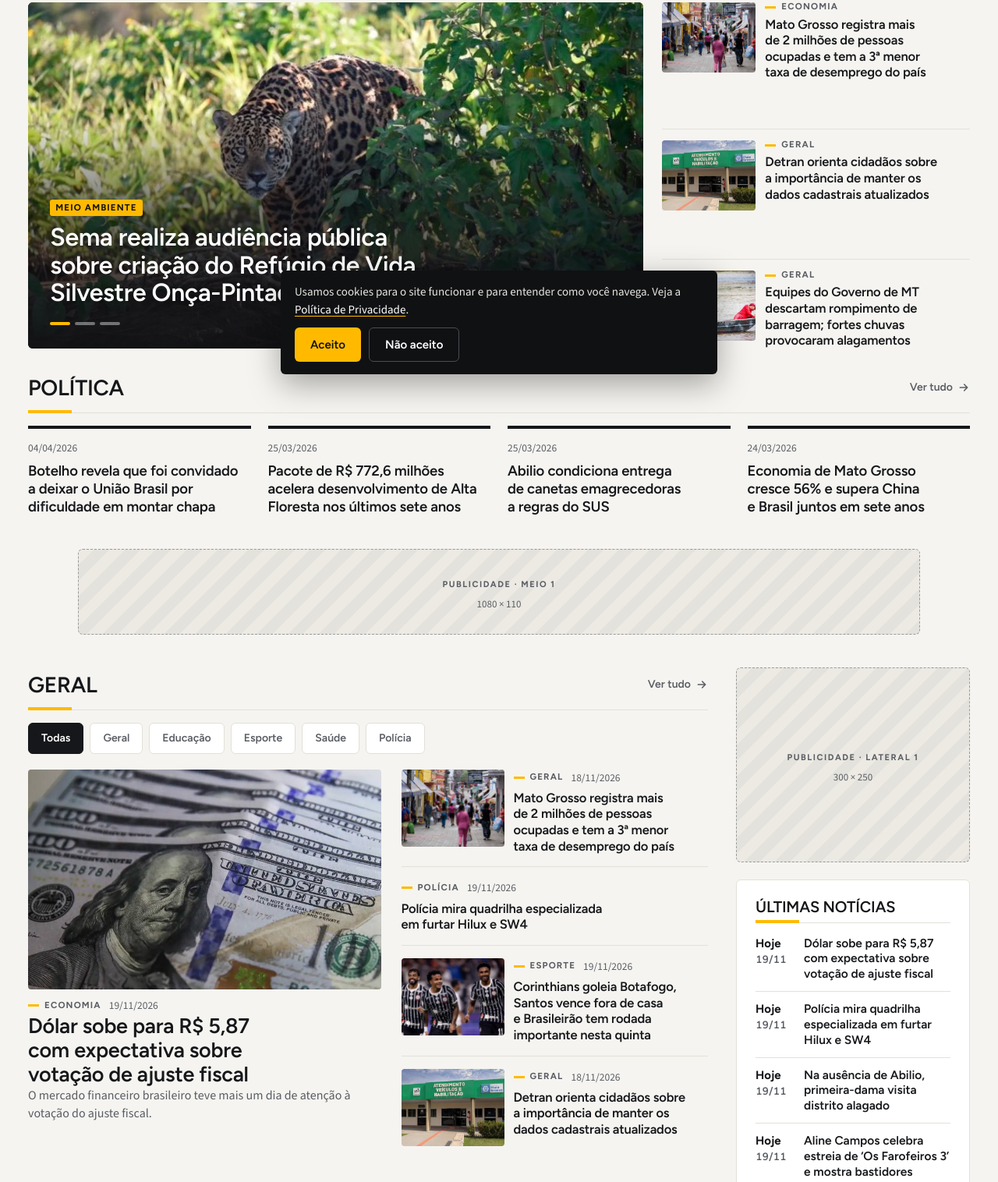
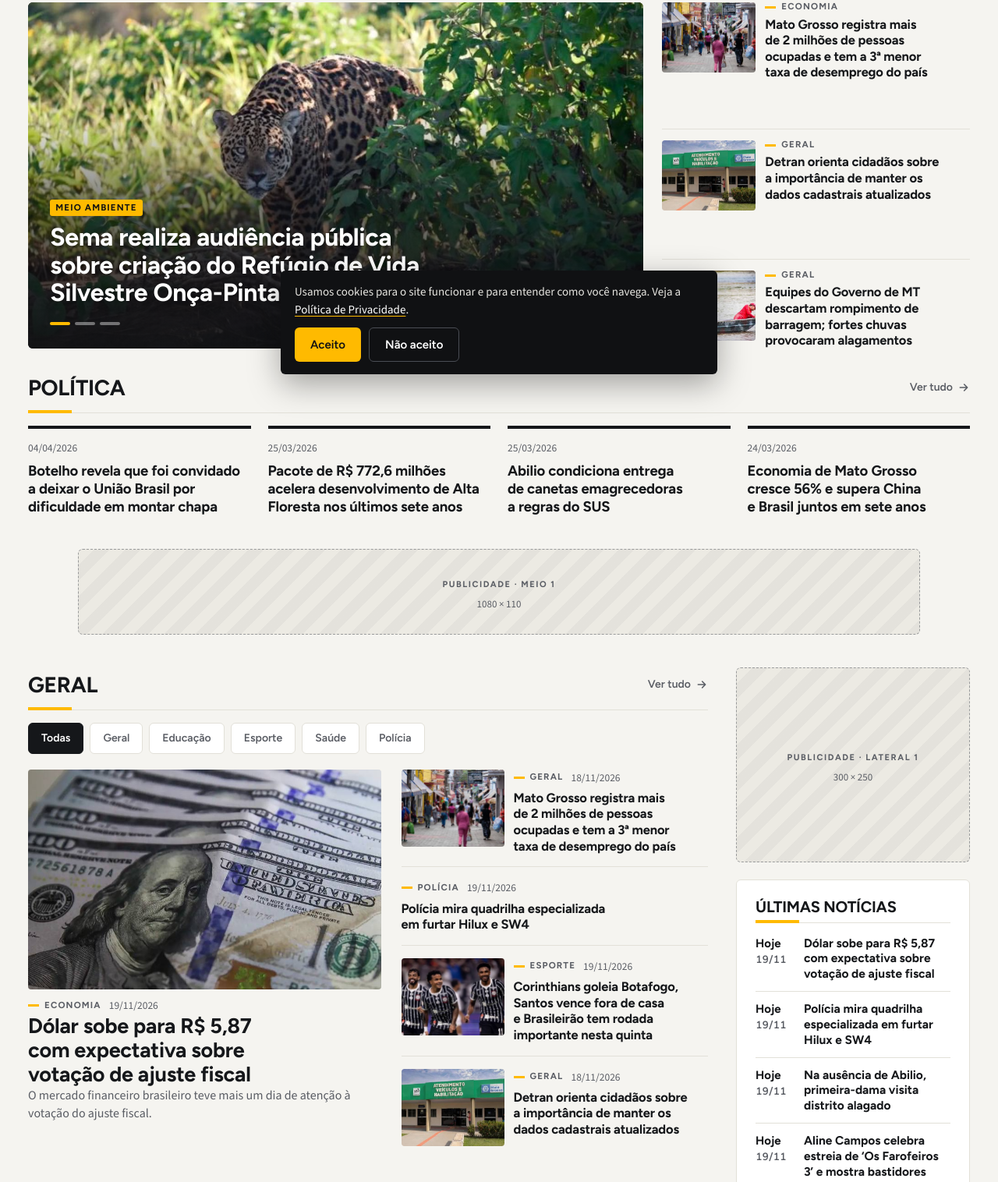
Before and after one commit to luizpodecrer-ship-it/canalmt, a plain HTML site: page index.html in a window 1280 px wide. Shown: the part 308-1824 px from the top of the page at 78% size. Drawn offline with nearby package versions, Linux system fonts and the light colour scheme.

Commit message:
Títulos das notícias e das seções um pouco mais fortes (Figtree 700)
Co-Authored-By: Claude Fable 5.2 <noreply@anthropic.com>
Claude-Session: https://claude.ai/code/session_013Hzvk1Y8p3cSm3bhx2aWGk

```diff
--- a/css/style.css
+++ b/css/style.css
@@ -216,7 +216,7 @@ h1, h2, h3, h4 { font-family: var(--f-titulo); text-wrap: balance; }
 .card { position: relative; display: flex; flex-direction: column; gap: 10px; }
 .card__foto { position: relative; overflow: hidden; border-radius: var(--raio); background: var(--anuncio); aspect-ratio: 16 / 10; }
 .card__foto img { width: 100%; height: 100%; object-fit: cover; transition: transform .5s cubic-bezier(.2, .8, .2, 1); }
-.card__titulo { font-weight: 600; font-size: 18px; line-height: 1.25; letter-spacing: -.01em; }
+.card__titulo { font-weight: 700; font-size: 18px; line-height: 1.25; letter-spacing: -.01em; }
 .card__titulo a::after { content: ""; position: absolute; inset: 0; z-index: 1; }   /* o cartão inteiro é clicável */
 .card__titulo a { background: linear-gradient(var(--amarelo), var(--amarelo)) 0 100% / 0 2px no-repeat; transition: background-size .3s; }
 .card__resumo { color: var(--suave); font-size: 16px; line-height: 1.45; }
@@ -247,7 +247,7 @@ h1, h2, h3, h4 { font-family: var(--f-titulo); text-wrap: balance; }
 .secao { padding-block: 22px; }
 .secao__topo { display: flex; align-items: center; justify-content: space-between; gap: 12px; margin-bottom: 16px; padding-bottom: 10px; border-bottom: 1px solid var(--linha); position: relative; }
 .secao__topo::after { content: ""; position: absolute; left: 0; bottom: -1px; width: 56px; height: 4px; background: var(--amarelo); }
-.secao__titulo { font-weight: 600; font-size: 24px; line-height: 1; letter-spacing: -.01em; text-transform: uppercase; }
+.secao__titulo { font-weight: 700; font-size: 24px; line-height: 1; letter-spacing: -.01em; text-transform: uppercase; }
 .secao__mais { flex: none; display: inline-flex; align-items: center; gap: 6px; min-height: 44px; font: 600 14px/1 var(--f-titulo); color: var(--suave); }
 .secao__mais svg { width: 16px; height: 16px; fill: none; stroke: currentColor; stroke-width: 2.4; stroke-linecap: round; stroke-linejoin: round; transition: transform .2s; }
 .secao__mais:hover { color: var(--texto); }
@@ -268,7 +268,7 @@ h1, h2, h3, h4 { font-family: var(--f-titulo); text-wrap: balance; }
 .slide img { position: absolute; inset: 0; width: 100%; height: 100%; object-fit: cover; }
 .slide::after { content: ""; position: absolute; inset: 0; background: linear-gradient(180deg, rgba(16, 17, 19, 0) 30%, rgba(16, 17, 19, .55) 58%, rgba(16, 17, 19, .94) 100%); }
 .slide__texto { position: absolute; inset: auto 0 0 0; z-index: 2; padding: 18px var(--borda) 46px; display: flex; flex-direction: column; align-items: flex-start; gap: 10px; }
-.slide__titulo { font-weight: 600; font-size: clamp(23px, 6.2vw, 30px); line-height: 1.1; letter-spacing: -.012em; text-shadow: 0 1px 12px rgba(0, 0, 0, .4); }
+.slide__titulo { font-weight: 700; font-size: clamp(23px, 6.2vw, 30px); line-height: 1.1; letter-spacing: -.012em; text-shadow: 0 1px 12px rgba(0, 0, 0, .4); }
 .slide__titulo a::after { content: ""; position: absolute; inset: -400px 0 0 0; }
 .slide__resumo { display: none; color: #dddcd7; max-width: 60ch; }
 .destaque__pontos { position: absolute; left: var(--borda); bottom: 16px; z-index: 3; display: flex; gap: 6px; }
@@ -341,7 +341,7 @@ h1, h2, h3, h4 { font-family: var(--f-titulo); text-wrap: balance; }
 .recentes li:first-child { border-top: 0; padding-top: 0; }
 .recentes time { font: 600 13.5px/1.4 var(--f-titulo); font-variant-numeric: tabular-nums; color: var(--suave); }
 .recentes time b { display: block; color: var(--texto); font-size: 15px; }
-.recentes a { font: 600 15.5px/1.28 var(--f-titulo); }
+.recentes a { font: 700 15.5px/1.28 var(--f-titulo); }
 .recentes a::after { content: ""; position: absolute; inset: 0; }
 .recentes li:hover a { text-decoration: underline; text-decoration-color: var(--amarelo); text-decoration-thickness: 2px; text-underline-offset: 3px; }
 
@@ -356,7 +356,7 @@ h1, h2, h3, h4 { font-family: var(--f-titulo); text-wrap: balance; }
 .video__play { position: absolute; left: 50%; top: 44%; width: 68px; height: 68px; margin: -34px 0 0 -34px; border-radius: var(--raio-botao); background: var(--amarelo); color: #101113; display: grid; place-items: center; transition: transform .25s cubic-bezier(.3, 1.6, .5, 1); }
 .video:hover .video__play { transform: scale(1.12); }
 .video__play svg { width: 26px; height: 26px; margin-left: 4px; fill: currentColor; }
-.video__titulo { position: absolute; inset: auto 0 0 0; padding: 40px 18px 16px; background: linear-gradient(transparent, rgba(16, 17, 19, .92)); font: 600 18px/1.2 var(--f-titulo); }
+.video__titulo { position: absolute; inset: auto 0 0 0; padding: 40px 18px 16px; background: linear-gradient(transparent, rgba(16, 17, 19, .92)); font: 700 18px/1.2 var(--f-titulo); }
 .video iframe { position: absolute; inset: 0; width: 100%; height: 100%; border: 0; }
 
 /* 8.5 Variedades: carrossel de dedo no celular, grade no desktop */
```
